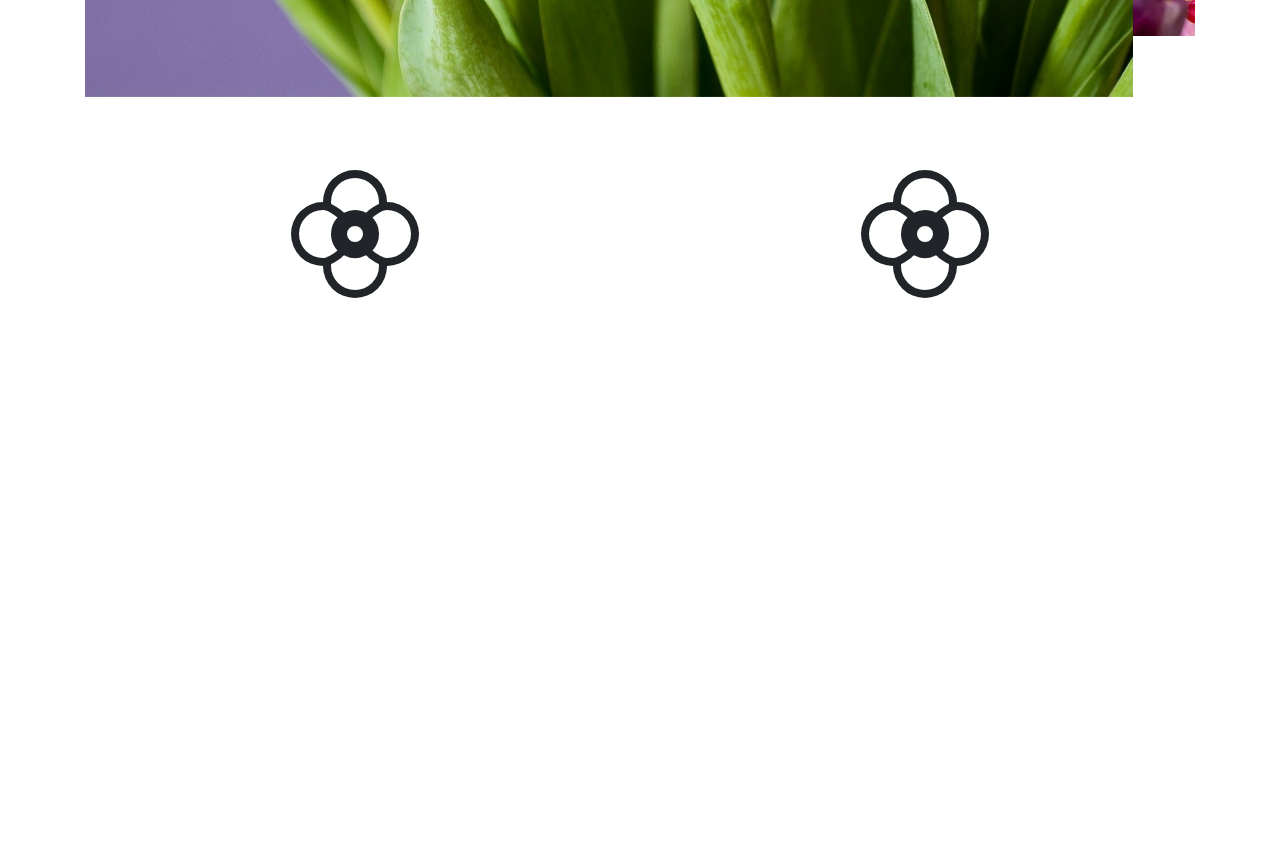
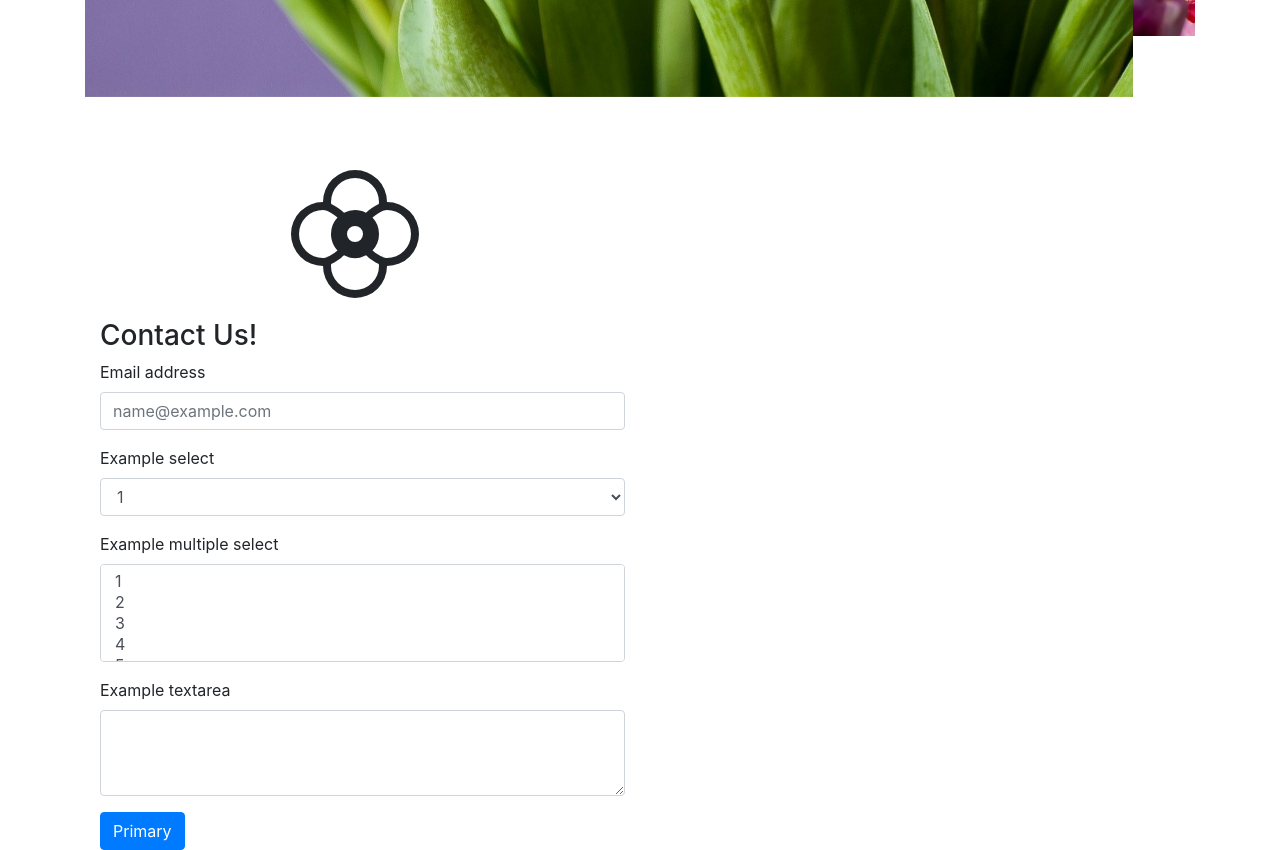
Before and after one commit to joykw/building-a-bootstrap-page, a plain HTML site: page index.html in a window 1280 px wide. Shown: the part 760-1610 px from the top of the page. Before the commit the page ends 1079 px from the top, so only its background shows below. Drawn offline with nearby package versions, Linux system fonts and the light colour scheme.

Commit message:
icons and forms

```diff
--- a/css/style.css
+++ b/css/style.css
@@ -1,6 +1,7 @@
 .top-padding{
   padding-top: 30px;
 }
+
 
 #first-row{
   font-size: 8rem;
@@ -13,3 +14,5 @@
 #first-row div{
   text-align: center;
 }
+
+.
--- a/index.html
+++ b/index.html
@@ -42,6 +42,7 @@
 
     <div class="container">
       <!--start of carousel-->
+
       <div id="carouselExampleControls" class="carousel slide" data-ride="carousel">
     <div class="carousel-inner">
       <div class="carousel-item active">
@@ -65,22 +66,55 @@
   </div>
 
 <!-- END CAROUSEL -->
+
       <!-- START FIRST ROW -->
 
       <div class="row top-padding" id="first-row">
         <div class="col-xs-12 col-lg-6">
-        <svg width="1em" height="1em" viewBox="0 0 16 16" class="bi bi-flower2" fill="currentColor" xmlns="http://www.w3.org/2000/svg">
-    <path fill-rule="evenodd" d="M8 16a4 4 0 0 0 4-4 4 4 0 0 0 0-8 4 4 0 0 0-8 0 4 4 0 1 0 0 8 4 4 0 0 0 4 4zm3-12a3 3 0 0 0-6 0c0 .073.01.155.03.247.544.241 1.091.638 1.598 1.084A2.987 2.987 0 0 1 8 5c.494 0 .96.12 1.372.331.507-.446 1.054-.843 1.598-1.084.02-.092.03-.174.03-.247zm-.812 6.052A2.99 2.99 0 0 0 11 8a2.99 2.99 0 0 0-.812-2.052c.215-.18.432-.346.647-.487C11.34 5.131 11.732 5 12 5a3 3 0 1 1 0 6c-.268 0-.66-.13-1.165-.461a6.833 6.833 0 0 1-.647-.487zm-3.56.617a3.001 3.001 0 0 0 2.744 0c.507.446 1.054.842 1.598 1.084.02.091.03.174.03.247a3 3 0 1 1-6 0c0-.073.01-.155.03-.247.544-.242 1.091-.638 1.598-1.084zm-.816-4.721A2.99 2.99 0 0 0 5 8c0 .794.308 1.516.812 2.052a6.83 6.83 0 0 1-.647.487C4.66 10.869 4.268 11 4 11a3 3 0 0 1 0-6c.268 0 .66.13 1.165.461.215.141.432.306.647.487zM8 9a1 1 0 1 1 0-2 1 1 0 0 1 0 2z"/>
-  </svg>
-
+          <svg width="1em" height="1em" viewBox="0 0 16 16" class="bi bi-flower2" fill="currentColor" xmlns="http://www.w3.org/2000/svg">
+            <path fill-rule="evenodd" d="M8 16a4 4 0 0 0 4-4 4 4 0 0 0 0-8 4 4 0 0 0-8 0 4 4 0 1 0 0 8 4 4 0 0 0 4 4zm3-12a3 3 0 0 0-6 0c0 .073.01.155.03.247.544.241 1.091.638 1.598 1.084A2.987 2.987 0 0 1 8 5c.494 0 .96.12 1.372.331.507-.446 1.054-.843 1.598-1.084.02-.092.03-.174.03-.247zm-.812 6.052A2.99 2.99 0 0 0 11 8a2.99 2.99 0 0 0-.812-2.052c.215-.18.432-.346.647-.487C11.34 5.131 11.732 5 12 5a3 3 0 1 1 0 6c-.268 0-.66-.13-1.165-.461a6.833 6.833 0 0 1-.647-.487zm-3.56.617a3.001 3.001 0 0 0 2.744 0c.507.446 1.054.842 1.598 1.084.02.091.03.174.03.247a3 3 0 1 1-6 0c0-.073.01-.155.03-.247.544-.242 1.091-.638 1.598-1.084zm-.816-4.721A2.99 2.99 0 0 0 5 8c0 .794.308 1.516.812 2.052a6.83 6.83 0 0 1-.647.487C4.66 10.869 4.268 11 4 11a3 3 0 0 1 0-6c.268 0 .66.13 1.165.461.215.141.432.306.647.487zM8 9a1 1 0 1 1 0-2 1 1 0 0 1 0 2z"/>
+            </svg>
+        </div>
       </div>
 
+<div class="col-xs-12 col-lg-6">
+        <!--start of form -->
+          <h3>Contact Us!</h3>
 
-        <div class="col-xs-12 col-lg-6">
-          <svg width="1em" height="1em" viewBox="0 0 16 16" class="bi bi-flower2" fill="currentColor" xmlns="http://www.w3.org/2000/svg">
-    <path fill-rule="evenodd" d="M8 16a4 4 0 0 0 4-4 4 4 0 0 0 0-8 4 4 0 0 0-8 0 4 4 0 1 0 0 8 4 4 0 0 0 4 4zm3-12a3 3 0 0 0-6 0c0 .073.01.155.03.247.544.241 1.091.638 1.598 1.084A2.987 2.987 0 0 1 8 5c.494 0 .96.12 1.372.331.507-.446 1.054-.843 1.598-1.084.02-.092.03-.174.03-.247zm-.812 6.052A2.99 2.99 0 0 0 11 8a2.99 2.99 0 0 0-.812-2.052c.215-.18.432-.346.647-.487C11.34 5.131 11.732 5 12 5a3 3 0 1 1 0 6c-.268 0-.66-.13-1.165-.461a6.833 6.833 0 0 1-.647-.487zm-3.56.617a3.001 3.001 0 0 0 2.744 0c.507.446 1.054.842 1.598 1.084.02.091.03.174.03.247a3 3 0 1 1-6 0c0-.073.01-.155.03-.247.544-.242 1.091-.638 1.598-1.084zm-.816-4.721A2.99 2.99 0 0 0 5 8c0 .794.308 1.516.812 2.052a6.83 6.83 0 0 1-.647.487C4.66 10.869 4.268 11 4 11a3 3 0 0 1 0-6c.268 0 .66.13 1.165.461.215.141.432.306.647.487zM8 9a1 1 0 1 1 0-2 1 1 0 0 1 0 2z"/>
-  </svg>
-    </div>
+            <form action="send_email.php" method="POST">
+            <div class="form-group">
+              <label for="exampleFormControlInput1">Email address</label>
+              <input name="full_name" type="email" class="form-control" id="exampleFormControlInput1" placeholder="name@example.com">
+            </div>
+            <div class="form-group">
+              <label for="exampleFormControlSelect1">Example select</label>
+              <select class="form-control" id="exampleFormControlSelect1">
+                <option>1</option>
+                <option>2</option>
+                <option>3</option>
+                <option>4</option>
+                <option>5</option>
+              </select>
+            </div>
+            <div class="form-group">
+              <label for="exampleFormControlSelect2">Example multiple select</label>
+              <select multiple class="form-control" id="exampleFormControlSelect2">
+                <option>1</option>
+                <option>2</option>
+                <option>3</option>
+                <option>4</option>
+                <option>5</option>
+              </select>
+            </div>
+            <div class="form-group">
+              <label for="exampleFormControlTextarea1">Example textarea</label>
+              <textarea class="form-control" id="exampleFormControlTextarea1" rows="3"></textarea>
+            </div>
+
+              <button type="button" id="submit" class="btn btn-primary">Primary</button>
+          </form>
+  <!--end of form-->
+
 
 
 
```
